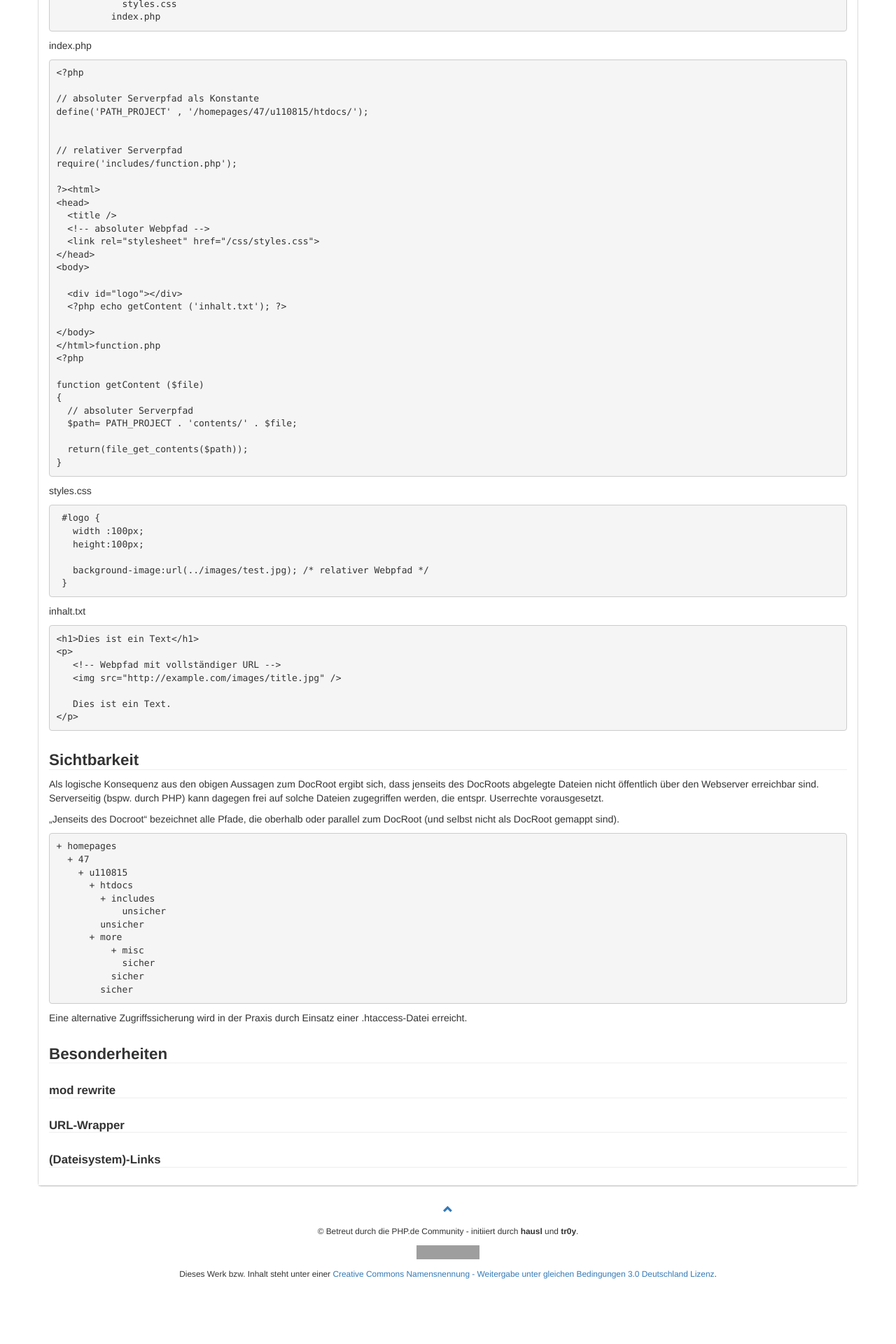
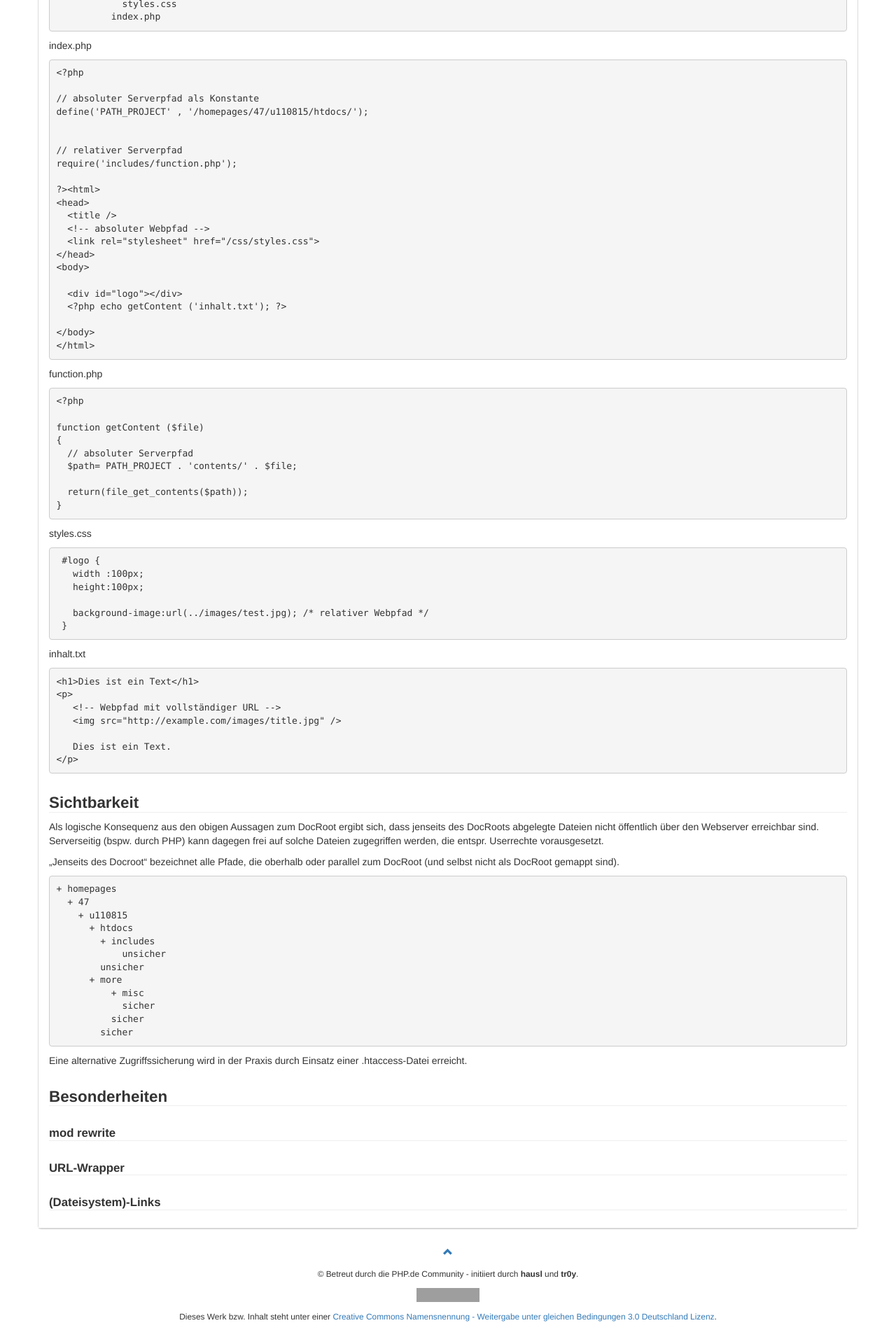
Before and after one commit to php-de/php-de.github.io, a Jekyll site: the page built from general/pfade.md, in a window 1280 px wide. Shown: the part 2828-4748 px from the top of the page at 70% size. Built offline with Jekyll 4.4.1, drawn with Linux system fonts in a browser that asks for light colours; nearby versions of some CDN libraries; before the commit the page ends 4687 px from its top, so only the background shows below that; grey boxes are pictures that could not be loaded.

Commit message:
Update pfade.md

```diff
--- a/general/pfade.md
+++ b/general/pfade.md
@@ -190,7 +190,12 @@ require('includes/function.php');
   <?php echo getContent ('inhalt.txt'); ?>
 
 </body>
-</html>function.php
+</html>
+~~~
+
+function.php
+
+~~~ php
 <?php
 
 function getContent ($file)
```
